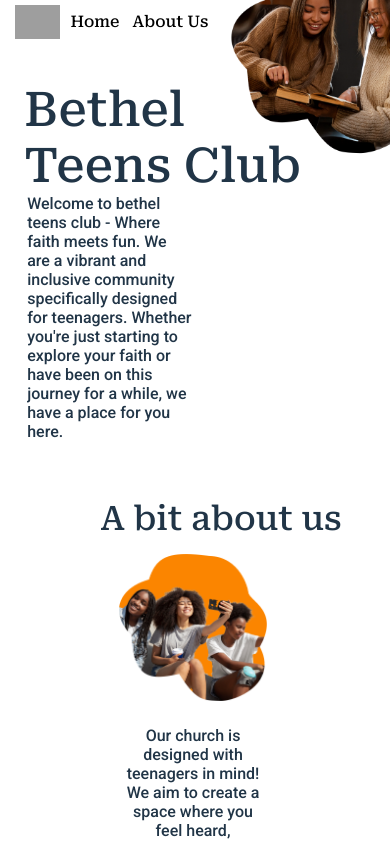
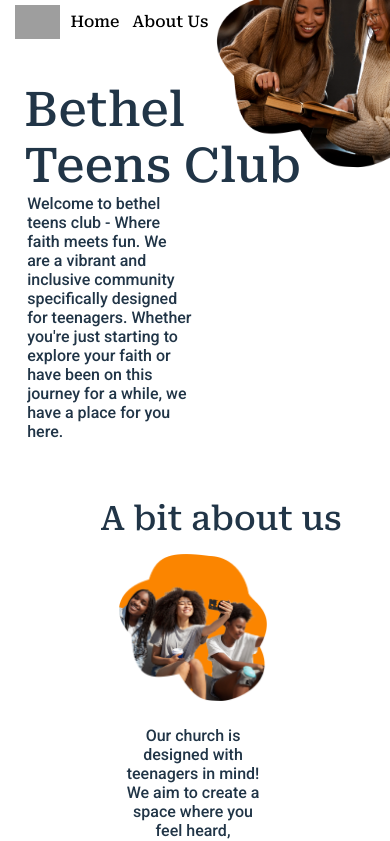
Before and after one commit to tosxin-456/Bethel-Teens, a React (Vite) app: page / in a window 390 px wide. Shown: the top 841 px of the page. Built offline with nearby package versions, Linux system fonts and the light colour scheme; grey boxes are pictures that could not be loaded.

Commit message:
the changing images

```diff
--- a/src/App.css
+++ b/src/App.css
@@ -246,7 +246,7 @@ button:hover{
 
  @media screen and (max-width:800px) {
   .kidImage{
-    width: 45%;
+    width: 49%;
   }
   .aboutUsTextAndImage{
     font-family: 'Roboto', sans-serif;
```
